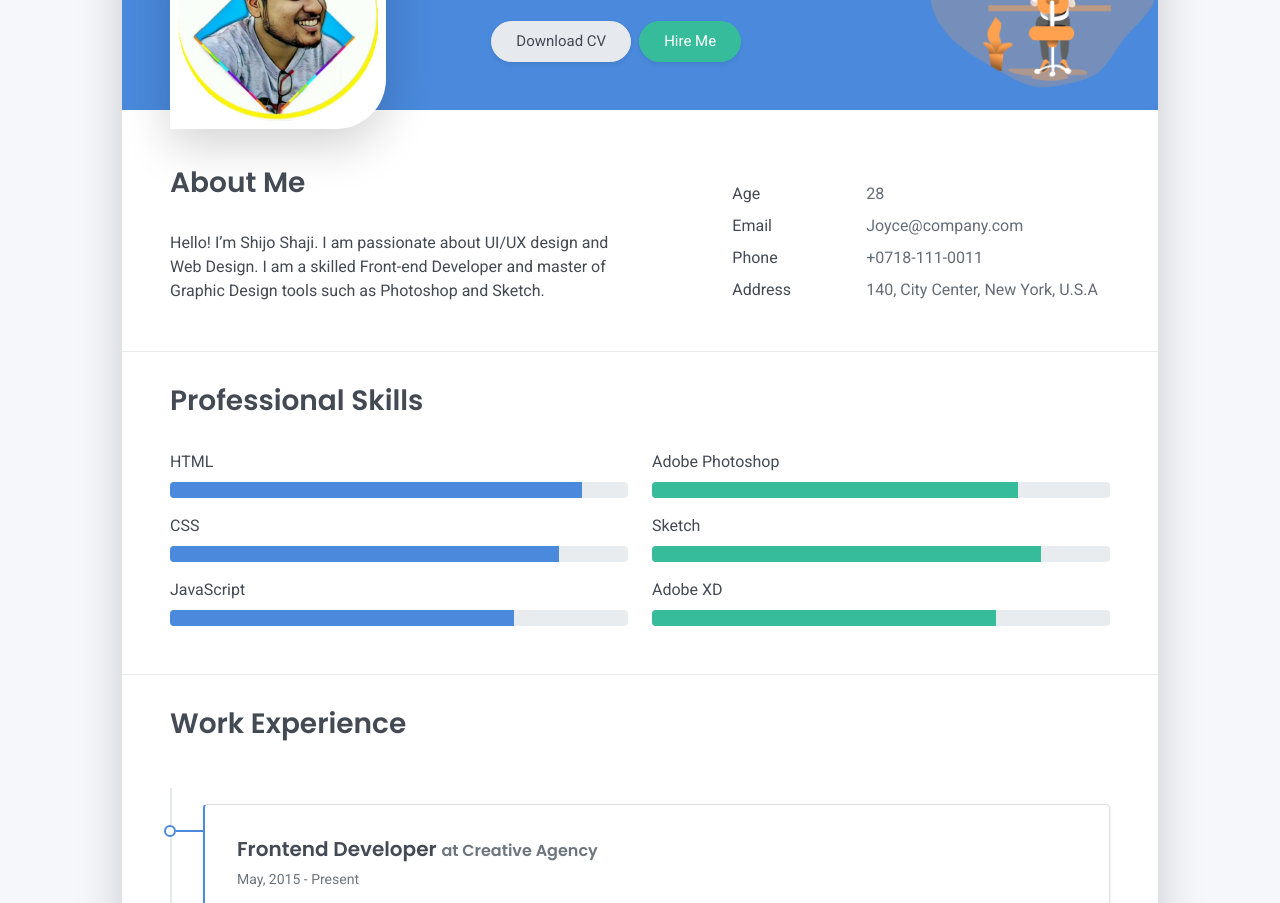
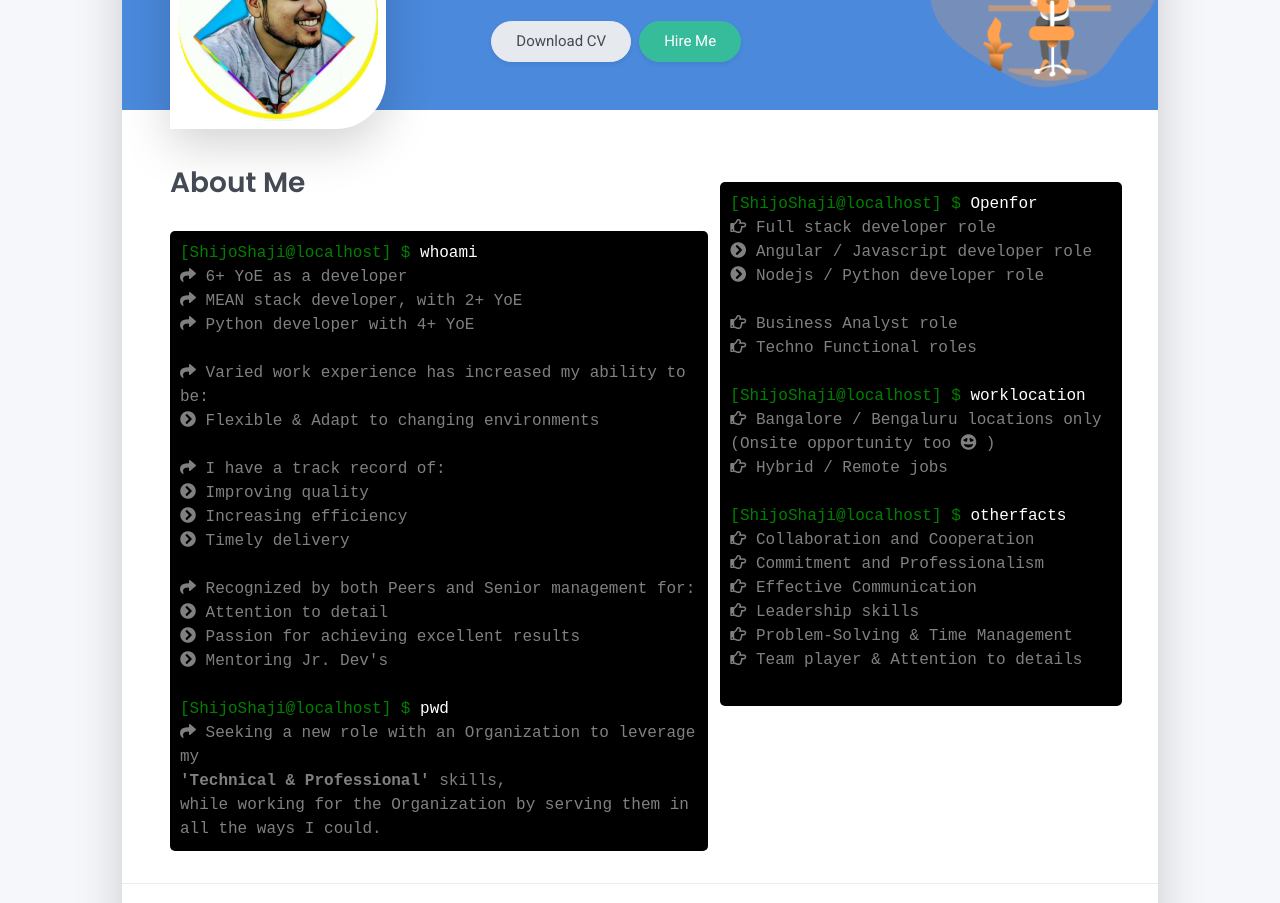
Before and after one commit to shijoshaji/shijoResume, a plain HTML site: page index.html in a window 1280 px wide. Shown: the part 259-1162 px from the top of the page. Drawn offline with Linux system fonts and the light colour scheme.

Commit message:
About me

```diff
--- a/css/main.css
+++ b/css/main.css
@@ -1,6 +1,30 @@
 /* Buttons */
 /* Inputs */
 /* Timeline custom component */
+
+.terminal {
+  background-color: black;
+  color: white;
+  font-family: monospace;
+  padding: 10px;
+  border-radius: 5px;
+}
+
+.terminal .prompt {
+  color: green;
+}
+
+.terminal .command {
+  color: white;
+}
+
+.terminal .output {
+  color: grey;
+}
+
+.terminal .error {
+  color: red;
+}
 
 .timeline {
   border-left: 2px solid #E6E9ED;
--- a/index.html
+++ b/index.html
@@ -31,32 +31,37 @@
 </head>
 
 <body id="top">
+
+  <!-- SECTION: Header -->
   <header class="d-print-none">
     <div class="container text-center text-lg-left">
       <div class="py-3 clearfix">
-        <h1 class="site-title mb-0">$ whoami</h1>
+        <h1 class="site-title mb-0"><i class="fas fa-terminal"></i>$ whoami</h1>
         <div class="site-nav">
           <nav role="navigation">
             <ul class="nav justify-content-center">
-              <li class="nav-item"><a class="nav-link" href="https://twitter.com/templateflip" title="Twitter"><i
-                    class="fab fa-twitter"></i><span class="menu-title sr-only">Twitter</span></a>
+              <li class="nav-item"><a class="nav-link" href="https://www.linkedin.com/in/shijoshaji/" title="Linkedin"
+                  target="_blank"><i class="fab fa-linkedin"></i><span class="menu-title sr-only">Linkedin</span></a>
               </li>
-              <li class="nav-item"><a class="nav-link" href="https://www.facebook.com/templateflip" title="Facebook"><i
-                    class="fab fa-facebook"></i><span class="menu-title sr-only">Facebook</span></a>
+              <li class="nav-item"><a class="nav-link" href="https://github.com/shijoshaji" title="Github"
+                  target="_blank"><i class="fab fa-github"></i><span class="menu-title sr-only">Github</span></a>
               </li>
-              <li class="nav-item"><a class="nav-link" href="https://www.instagram.com/templateflip"
-                  title="Instagram"><i class="fab fa-instagram"></i><span
-                    class="menu-title sr-only">Instagram</span></a>
+              <li class="nav-item"><a class="nav-link" href="https://bio.link/shijoshaji" title="Portfolio"
+                  target="_blank"><i class="fas fa-external-link-alt"></i><span
+                    class="menu-title sr-only">Portfolio</span></a>
               </li>
-              <li class="nav-item"><a class="nav-link" href="https://github.com/templateflip" title="Github"><i
-                    class="fab fa-github"></i><span class="menu-title sr-only">Github</span></a>
-              </li>
+              <!-- link reference  https://www.w3schools.com/icons/fontawesome5_icons_arrows.asp -->
+
             </ul>
           </nav>
         </div>
       </div>
     </div>
   </header>
+  <!-- !SECTION: Header -->
+
+
+
   <div class="page-content">
     <div class="container">
       <div class="cover shadow-lg bg-white">
@@ -77,36 +82,100 @@
         </div>
         <div class="about-section pt-4 px-3 px-lg-4 mt-1">
           <div class="row">
-            <div class="col-md-6">
+            <div class="col-md-7">
               <h2 class="h3 mb-3">About Me</h2>
-              <p>Hello! I’m Shijo Shaji. I am passionate about UI/UX design and Web Design. I am a skilled Front-end
-                Developer and master of Graphic Design tools such as Photoshop and Sketch.</p>
+
+              <!-- SECTION terminal1 -->
+              <div class="terminal">
+                <span class="prompt">[ShijoShaji@localhost]</span>
+                <span class="prompt">$</span>
+                <span class="command">whoami</span>
+                <br>
+                <span class="output">
+                  <i class="fas fa-share"></i> 6+ YoE as a developer<br>
+                  <i class="fas fa-share"></i> MEAN stack developer, with 2+ YoE <br>
+                  <i class="fas fa-share"></i> Python developer with 4+ YoE <br><br>
+
+                  <i class="fas fa-share"></i> Varied work experience has increased my ability to be: <br>
+                  <i class="fas fa-chevron-circle-right"></i> Flexible & Adapt to changing environments <br><br>
+
+                  <i class="fas fa-share"></i> I have a track record of: <br>
+                  <i class="fas fa-chevron-circle-right"></i> Improving quality <br>
+                  <i class="fas fa-chevron-circle-right"></i> Increasing efficiency <br>
+                  <i class="fas fa-chevron-circle-right"></i> Timely delivery<br><br>
+
+                  <i class="fas fa-share"></i> Recognized by both Peers and Senior management for: <br>
+                  <i class="fas fa-chevron-circle-right"></i> Attention to detail <br>
+                  <i class="fas fa-chevron-circle-right"></i> Passion for achieving excellent results <br>
+                  <i class="fas fa-chevron-circle-right"></i> Mentoring Jr. Dev's<br>
+                </span>
+                <br>
+                <!-- <span class="prompt">Done.</span> -->
+
+                <!--  -->
+                <span class="prompt">[ShijoShaji@localhost]</span>
+                <span class="prompt">$</span>
+                <span class="command">pwd</span>
+                <br>
+                <span class="output">
+
+                  <i class="fas fa-share"></i> Seeking a new role with an Organization to leverage my <br>
+                  <b>'Technical & Professional'</b> skills,
+                  <br> while working for the Organization by serving them in all the
+                  ways I could.
+                </span>
+                <br>
+                <!-- <span class="prompt">Done.</span> -->
+              </div>
+              <!-- !SECTION terminal1 -->
             </div>
-            <div class="col-md-5 offset-md-1">
+            <!-- MORE -->
+            <div class="col-md-5 ">
               <div class="row mt-2">
-                <div class="col-sm-4">
-                  <div class="pb-1">Age</div>
-                </div>
-                <div class="col-sm-8">
-                  <div class="pb-1 text-secondary">28</div>
-                </div>
-                <div class="col-sm-4">
-                  <div class="pb-1">Email</div>
-                </div>
-                <div class="col-sm-8">
-                  <div class="pb-1 text-secondary">Joyce@company.com</div>
-                </div>
-                <div class="col-sm-4">
-                  <div class="pb-1">Phone</div>
-                </div>
-                <div class="col-sm-8">
-                  <div class="pb-1 text-secondary">+0718-111-0011</div>
-                </div>
-                <div class="col-sm-4">
-                  <div class="pb-1">Address</div>
-                </div>
-                <div class="col-sm-8">
-                  <div class="pb-1 text-secondary">140, City Center, New York, U.S.A</div>
+                <div class="terminal">
+                  <!--  -->
+                  <span class="prompt">[ShijoShaji@localhost]</span>
+                  <span class="prompt">$</span>
+                  <span class="command">Openfor</span>
+                  <br>
+                  <span class="output">
+                    <i class="far fa-hand-point-right"></i> Full stack developer role<br>
+                    <i class="fas fa-chevron-circle-right"></i> Angular / Javascript developer role <br>
+                    <i class="fas fa-chevron-circle-right"></i> Nodejs / Python developer role <br><br>
+                    <i class="far fa-hand-point-right"></i> Business Analyst role <br>
+                    <i class="far fa-hand-point-right"></i> Techno Functional roles
+                  </span>
+                  <br>
+                  <br>
+                  <!-- <span class="prompt">Done.</span> -->
+
+                  <span class="prompt">[ShijoShaji@localhost]</span>
+                  <span class="prompt">$</span>
+                  <span class="command">worklocation</span>
+                  <br>
+                  <span class="output">
+                    <i class="far fa-hand-point-right"></i> Bangalore / Bengaluru locations only (Onsite opportunity too
+                    <i class="fas fa-grin-hearts"></i> )<br>
+                    <i class="far fa-hand-point-right"></i> Hybrid / Remote jobs <br>
+                  </span>
+                  <br>
+                  <!-- <span class="prompt">Done.</span> -->
+                  <span class="prompt">[ShijoShaji@localhost]</span>
+                  <span class="prompt">$</span>
+                  <span class="command">otherfacts</span>
+                  <br>
+                  <span class="output">
+
+                    <i class="far fa-hand-point-right"></i> Collaboration and Cooperation<br>
+                    <i class="far fa-hand-point-right"></i> Commitment and Professionalism<br>
+                    <i class="far fa-hand-point-right"></i> Effective Communication<br>
+                    <i class="far fa-hand-point-right"></i> Leadership skills<br>
+                    <i class="far fa-hand-point-right"></i> Problem-Solving & Time Management<br>
+                    <i class="far fa-hand-point-right"></i> Team player & Attention to details<br>
+                  </span>
+                  <br>
+
+
                 </div>
               </div>
             </div>
@@ -295,6 +364,8 @@
       </div>
     </div>
   </div>
+
+  <!-- SECTION Footer -->
   <footer class="pt-4 pb-4 text-muted text-center d-print-none">
     <div class="container">
       <div class="my-3">
@@ -325,6 +396,9 @@
       </div>
     </div>
   </footer>
+  <!-- !SECTION Footer -->
+
+  <!-- SECTION Scripts -->
   <script src="scripts/bootstrap.bundle.min.js?ver=1.2.0"></script>
   <script src="scripts/aos.js?ver=1.2.0"></script>
   <script src="scripts/main.js?ver=1.2.0"></script>
```
